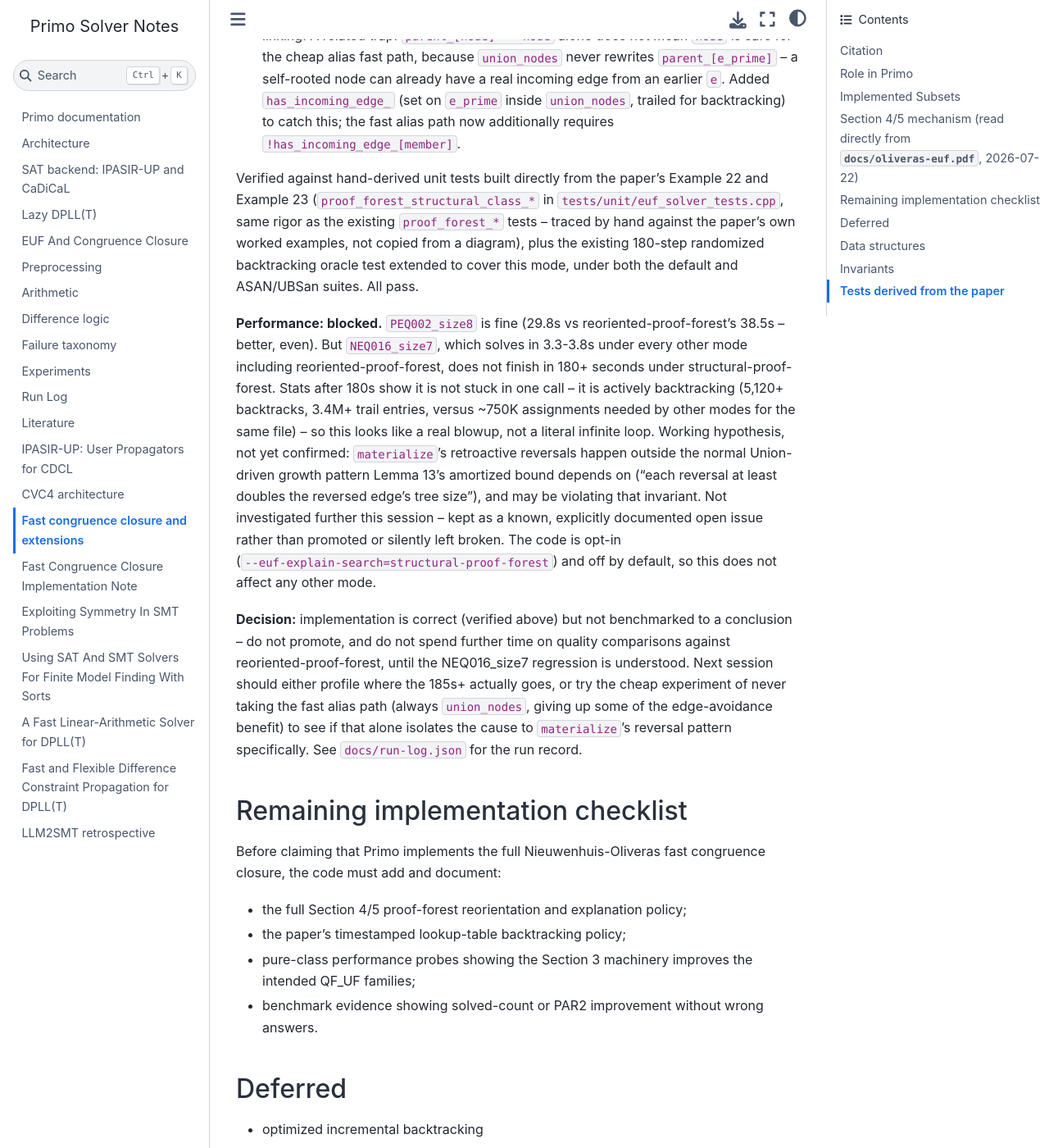
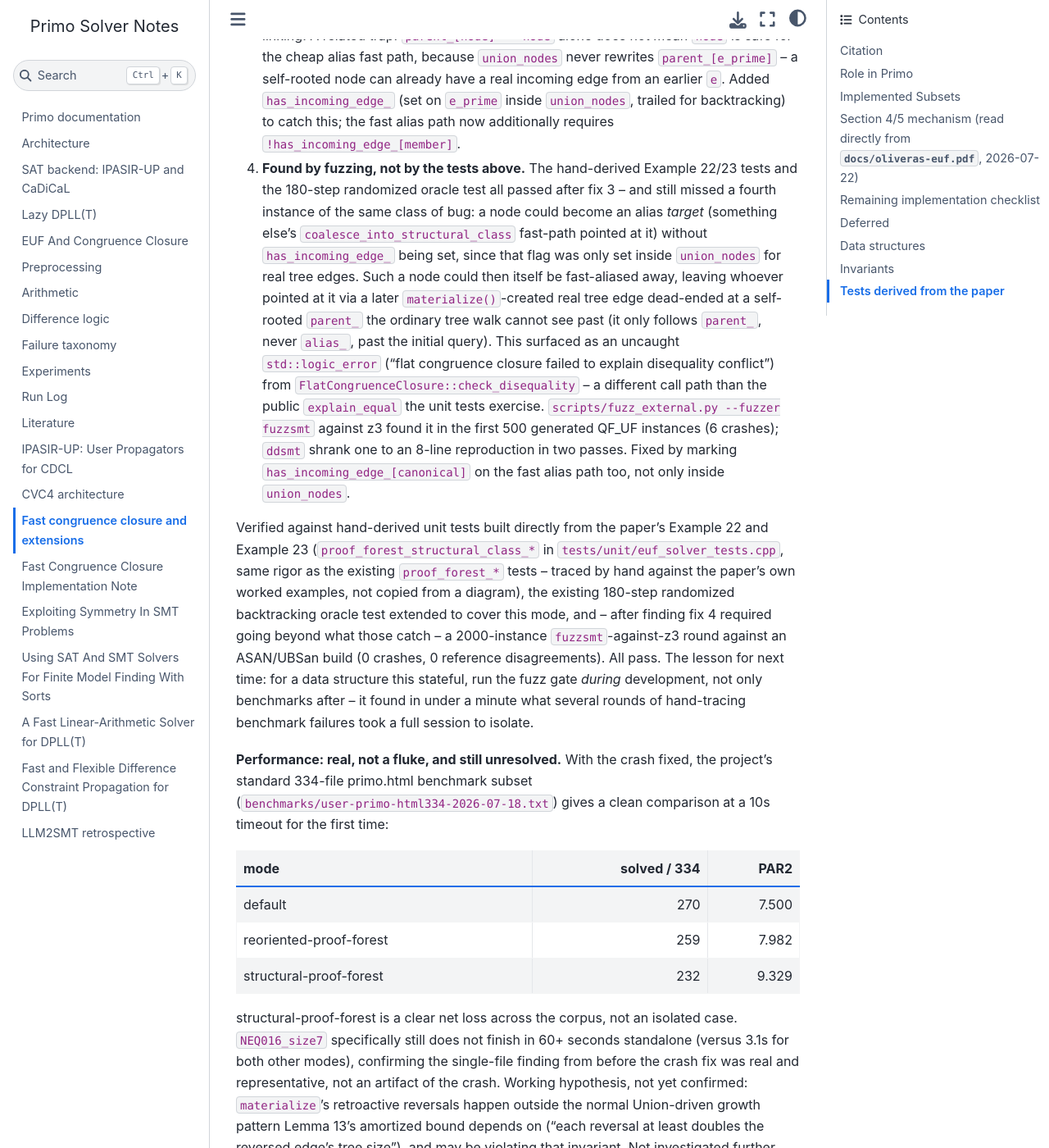
Before and after one commit to primo-solver/primo, a Jupyter Book: the page built from docs/papers/fast-congruence-closure.md, in a window 1280 px wide and 1400 px high, scrolled down 6552 px. Shown: the whole window at 82% size. Built offline with Jupyter Book 1.0.4 settings and Sphinx 7.4.7 and the Sphinx Book theme 1.1.4, drawn with Linux system fonts in a browser that asks for light colours; some of the changed text lies outside the part shown.

Commit message:
Record fuzzing-found structural-proof-forest crash fix and corrected benchmark
Docs previously described the pre-fix state (crash-inflated "unsupported"
failures misread as a pure performance regression). Update
docs/papers/fast-congruence-closure.md and docs/euf.md to describe the
fourth bug instance, how fuzzing found it, and the corrected 334-file
benchmark comparison now that the crash is gone; log the full run in
docs/run-log.json.

Co-Authored-By: Claude Sonnet 5 <noreply@anthropic.com>

```diff
--- a/docs/papers/fast-congruence-closure.md
+++ b/docs/papers/fast-congruence-closure.md
@@ -271,40 +271,70 @@ not just suboptimal. Concretely:
    (set on `e_prime` inside `union_nodes`, trailed for backtracking) to
    catch this; the fast alias path now additionally requires
    `!has_incoming_edge_[member]`.
+4. **Found by fuzzing, not by the tests above.** The hand-derived Example
+   22/23 tests and the 180-step randomized oracle test all passed after
+   fix 3 -- and still missed a fourth instance of the same class of bug: a
+   node could become an alias *target* (something else's
+   `coalesce_into_structural_class` fast-path pointed at it) without
+   `has_incoming_edge_` being set, since that flag was only set inside
+   `union_nodes` for real tree edges. Such a node could then itself be
+   fast-aliased away, leaving whoever pointed at it via a later
+   `materialize()`-created real tree edge dead-ended at a self-rooted
+   `parent_` the ordinary tree walk cannot see past (it only follows
+   `parent_`, never `alias_`, past the initial query). This surfaced as an
+   uncaught `std::logic_error` ("flat congruence closure failed to explain
+   disequality conflict") from `FlatCongruenceClosure::check_disequality`
+   -- a different call path than the public `explain_equal` the unit tests
+   exercise. `scripts/fuzz_external.py --fuzzer fuzzsmt` against z3 found
+   it in the first 500 generated QF_UF instances (6 crashes); `ddsmt`
+   shrank one to an 8-line reproduction in two passes. Fixed by marking
+   `has_incoming_edge_[canonical]` on the fast alias path too, not only
+   inside `union_nodes`.
 
 Verified against hand-derived unit tests built directly from the paper's
 Example 22 and Example 23 (`proof_forest_structural_class_*` in
 `tests/unit/euf_solver_tests.cpp`, same rigor as the existing
 `proof_forest_*` tests -- traced by hand against the paper's own worked
-examples, not copied from a diagram), plus the existing 180-step
-randomized backtracking oracle test extended to cover this mode, under
-both the default and ASAN/UBSan suites. All pass.
+examples, not copied from a diagram), the existing 180-step randomized
+backtracking oracle test extended to cover this mode, and -- after finding
+fix 4 required going beyond what those catch -- a 2000-instance
+`fuzzsmt`-against-z3 round against an ASAN/UBSan build (0 crashes, 0
+reference disagreements). All pass. The lesson for next time: for a
+data structure this stateful, run the fuzz gate *during* development, not
+only benchmarks after -- it found in under a minute what several rounds of
+hand-tracing benchmark failures took a full session to isolate.
 
-**Performance: blocked.** `PEQ002_size8` is fine (29.8s vs
-reoriented-proof-forest's 38.5s -- better, even). But `NEQ016_size7`, which
-solves in 3.3-3.8s under every other mode including
-reoriented-proof-forest, does not finish in 180+ seconds under
-structural-proof-forest. Stats after 180s show it is not stuck in one
-call -- it is actively backtracking (5,120+ backtracks, 3.4M+ trail
-entries, versus ~750K assignments needed by other modes for the same
-file) -- so this looks like a real blowup, not a literal infinite loop.
-Working hypothesis, not yet confirmed: `materialize`'s retroactive
-reversals happen outside the normal Union-driven growth pattern Lemma 13's
-amortized bound depends on ("each reversal at least doubles the reversed
-edge's tree size"), and may be violating that invariant. Not
-investigated further this session -- kept as a known, explicitly
-documented open issue rather than promoted or silently left broken. The
-code is opt-in (`--euf-explain-search=structural-proof-forest`) and off by
-default, so this does not affect any other mode.
+**Performance: real, not a fluke, and still unresolved.** With the crash
+fixed, the project's standard 334-file primo.html benchmark subset
+(`benchmarks/user-primo-html334-2026-07-18.txt`) gives a clean comparison
+at a 10s timeout for the first time:
 
-**Decision:** implementation is correct (verified above) but not benchmarked
-to a conclusion -- do not promote, and do not spend further time on quality
-comparisons against reoriented-proof-forest, until the NEQ016_size7
-regression is understood. Next session should either profile where the
-185s+ actually goes, or try the cheap experiment of never taking the fast
-alias path (always `union_nodes`, giving up some of the edge-avoidance
-benefit) to see if that alone isolates the cause to `materialize`'s
-reversal pattern specifically. See `docs/run-log.json` for the run record.
+| mode | solved / 334 | PAR2 |
+|---|---:|---:|
+| default | 270 | 7.500 |
+| reoriented-proof-forest | 259 | 7.982 |
+| structural-proof-forest | 232 | 9.329 |
+
+structural-proof-forest is a clear net loss across the corpus, not an
+isolated case. `NEQ016_size7` specifically still does not finish in 60+
+seconds standalone (versus 3.1s for both other modes), confirming the
+single-file finding from before the crash fix was real and representative,
+not an artifact of the crash. Working hypothesis, not yet confirmed:
+`materialize`'s retroactive reversals happen outside the normal
+Union-driven growth pattern Lemma 13's amortized bound depends on ("each
+reversal at least doubles the reversed edge's tree size"), and may be
+violating that invariant. Not investigated further this session.
+
+**Decision:** implementation is now verified *correct* (fuzzed clean, not
+just unit-tested clean), but is a consistent net performance loss across
+the standard benchmark subset -- do not promote. Kept as an opt-in mode
+(`--euf-explain-search=structural-proof-forest`), off by default, so this
+does not affect any other mode. Next session should profile where the
+per-operation cost actually goes, or try the cheap experiment of never
+taking the fast alias path (always `union_nodes`, giving up the
+edge-avoidance benefit entirely) to see if that alone isolates the
+regression to `materialize`'s reversal pattern specifically. See
+`docs/run-log.json` for the run record.
 
 ## Remaining implementation checklist
 
```
Also changed, not shown: docs/euf.md (+8 -7 lines), docs/run-log.json.
